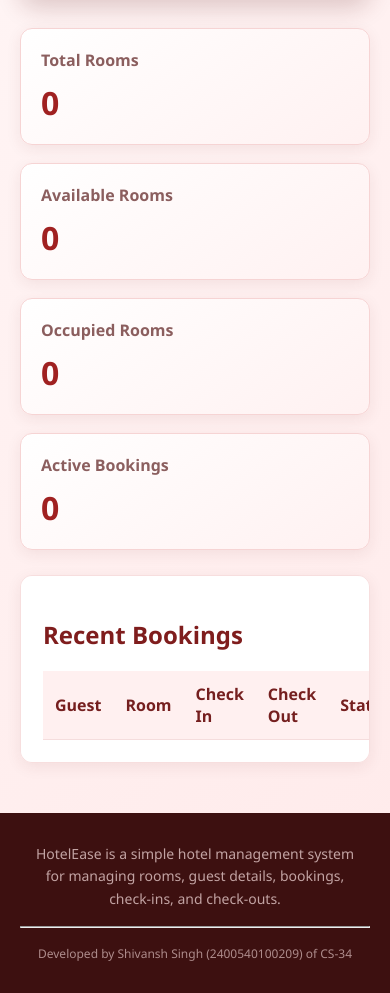
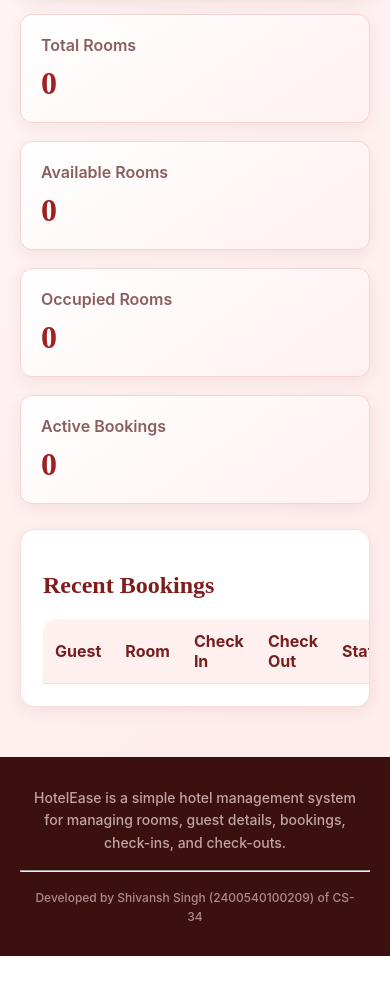
Before and after one commit to shivansh2077/HotelEase, a website: page public/index.html in a window 390 px wide. Shown: the part 425-1418 px from the top of the page. After the commit the page ends 1381 px from the top, so only its background shows below. Drawn offline with Linux system fonts and the light colour scheme; no server answers.

Commit message:
Restore and enhance CSS styles with responsiveness
Restored and updated CSS styles for various elements including navigation, cards, and buttons. Added responsive design adjustments and improved hover effects.

```diff
--- a/public/css/style.css
+++ b/public/css/style.css
@@ -356,6 +356,92 @@
   gap: 8px;
 }
 
+/* =========================================================
+   FINAL POLISH
+   ========================================================= */
+
+/* ---------- FONT ---------- */
+
+/* Import Inter */
+@import url('https://fonts.googleapis.com/css2?family=Inter:wght@400;500;600;700&display=swap');
+
+/* Everything except the main headings */
+body,
+nav,
+nav a,
+.subtitle,
+p,
+label,
+input,
+select,
+textarea,
+button,
+table,
+th,
+td,
+.badge,
+.message,
+.actions {
+  font-family: "Inter", "Segoe UI", Arial, sans-serif;
+}
+
+
+/* ---------- TABLE OUTER ROUNDED EDGES ---------- */
+
+.table-wrapper {
+  border-radius: 14px;
+  overflow: hidden;
+}
+
+
+/* Top corners */
+.table-wrapper table thead tr:first-child th:first-child {
+  border-top-left-radius: 14px;
+}
+
+.table-wrapper table thead tr:first-child th:last-child {
+  border-top-right-radius: 14px;
+}
+
+
+/* Bottom corners */
+.table-wrapper table tbody tr:last-child td:first-child {
+  border-bottom-left-radius: 14px;
+}
+
+.table-wrapper table tbody tr:last-child td:last-child {
+  border-bottom-right-radius: 14px;
+}
+
+
+/* ---------- DASHBOARD CARD HOVER ---------- */
+
+.stat-card {
+  transition:
+    transform 0.2s ease,
+    box-shadow 0.2s ease;
+}
+
+
+/* Override your old scale(1.07) */
+.stat-card:hover {
+  transform: translateY(-4px);
+  box-shadow: 0 10px 25px rgba(103, 34, 34, 0.14);
+}
+h1, h2, h3  {
+  font-family: "Playfair Display", serif;
+  font-optical-sizing: auto;
+  font-weight: 700;
+  font-style: normal;
+}
+
+body{
+  font-family: "Inter", sans-serif;
+  font-optical-sizing: auto;
+  font-weight: 450;
+  font-style: normal;
+}
+
 .brand-icon {
   font-size: 22px;
   line-height: 1;
```
